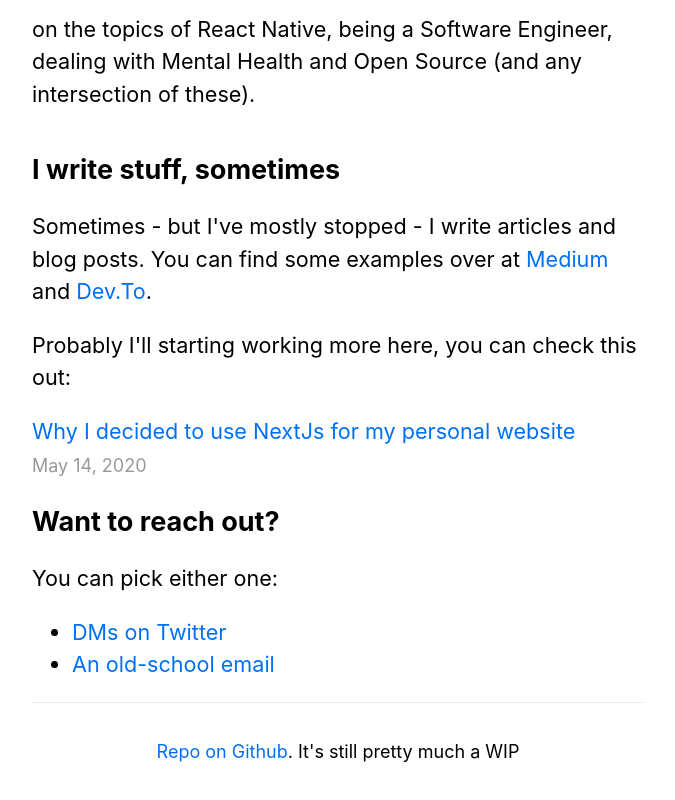
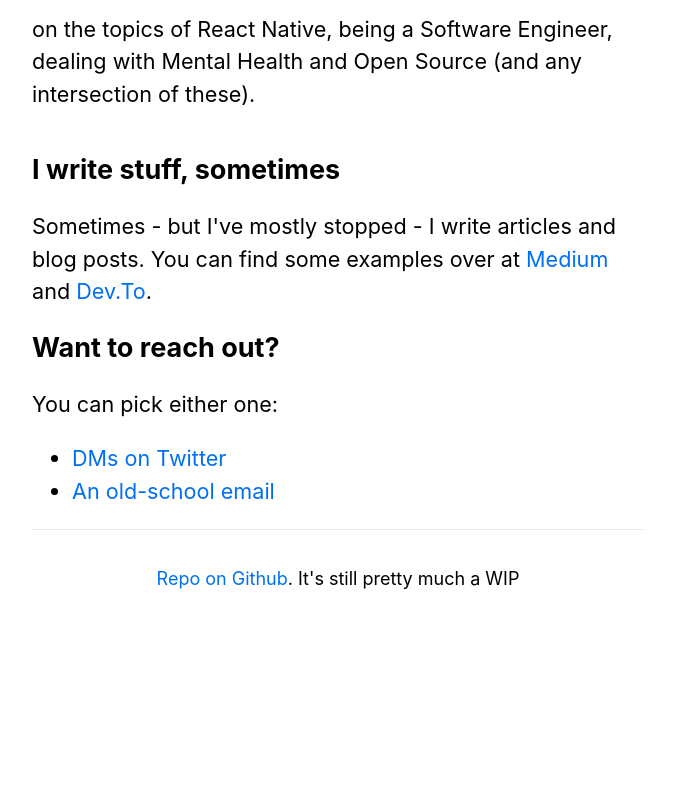
Before and after one commit to kelset/kelset.github.io, a Next.js app: page / in a window 1280 px wide. Shown: the part 977-1777 px from the top of the page, without its empty margins (302-977 px from the left). After the commit the page ends 1714 px from the top, so only its background shows below. Built offline with nearby package versions, Linux system fonts and the light colour scheme.

Commit message:
remove reference to local blogpost, it's ugly

```diff
--- a/pages/index.tsx
+++ b/pages/index.tsx
@@ -1,9 +1,7 @@
 import Head from "next/head";
-import Link from "next/link";
 import { GetStaticProps } from "next";
 
 import Layout, { siteTitle } from "../components/layout";
-import Date from "../components/date";
 
 import { getSortedPostsData } from "../lib/posts";
 
@@ -100,20 +98,6 @@ export default function Home({
           and
           <a href="https://dev.to/kelset"> Dev.To</a>.
         </p>
-        <p>Probably I'll starting working more here, you can check this out:</p>
-        <ul className={utilStyles.list}>
-          {allPostsData.map(({ id, date, title }) => (
-            <li className={utilStyles.listItem} key={id}>
-              <Link href="/posts/[id]" as={`/posts/${id}`}>
-                <a>{title}</a>
-              </Link>
-              <br />
-              <small className={utilStyles.lightText}>
-                <Date dateString={date} />
-              </small>
-            </li>
-          ))}
-        </ul>
       </section>
       <section className={utilStyles.headingMd}>
         <h2 className={utilStyles.headingLg}>Want to reach out?</h2>
```
